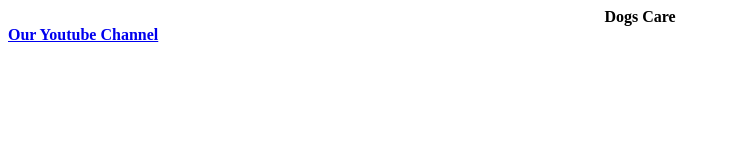
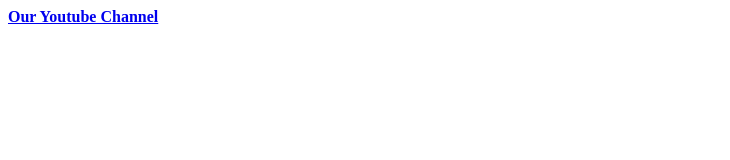
Before and after one commit to DogsCare/DogsCare.github.io, a plain HTML site: page index.html in a window 1280 px wide. Shown: the whole page, without its empty margins (0-730 px from the left). Drawn offline with Linux system fonts and the light colour scheme.

Commit message:
The Website

```diff
--- a/index.html
+++ b/index.html
@@ -1,21 +1,5 @@
- <body>
- <strong><center>Dogs Care</center></strong>
+<head>
+</head>
+<body>
  <strong><a href="https://www.youtube.com/channel/UC-fFHi1JxX5zG8qIUZNwpGg">Our Youtube Channel</a><strong>
-
-
-
-
-
-
-
- </body>
-
-
-
-
- <head>
- <title>Home</title>
-
-
-
- </head>
+</body>
```
Also changed, not shown: LoginPage.html (line endings or trailing spaces).
